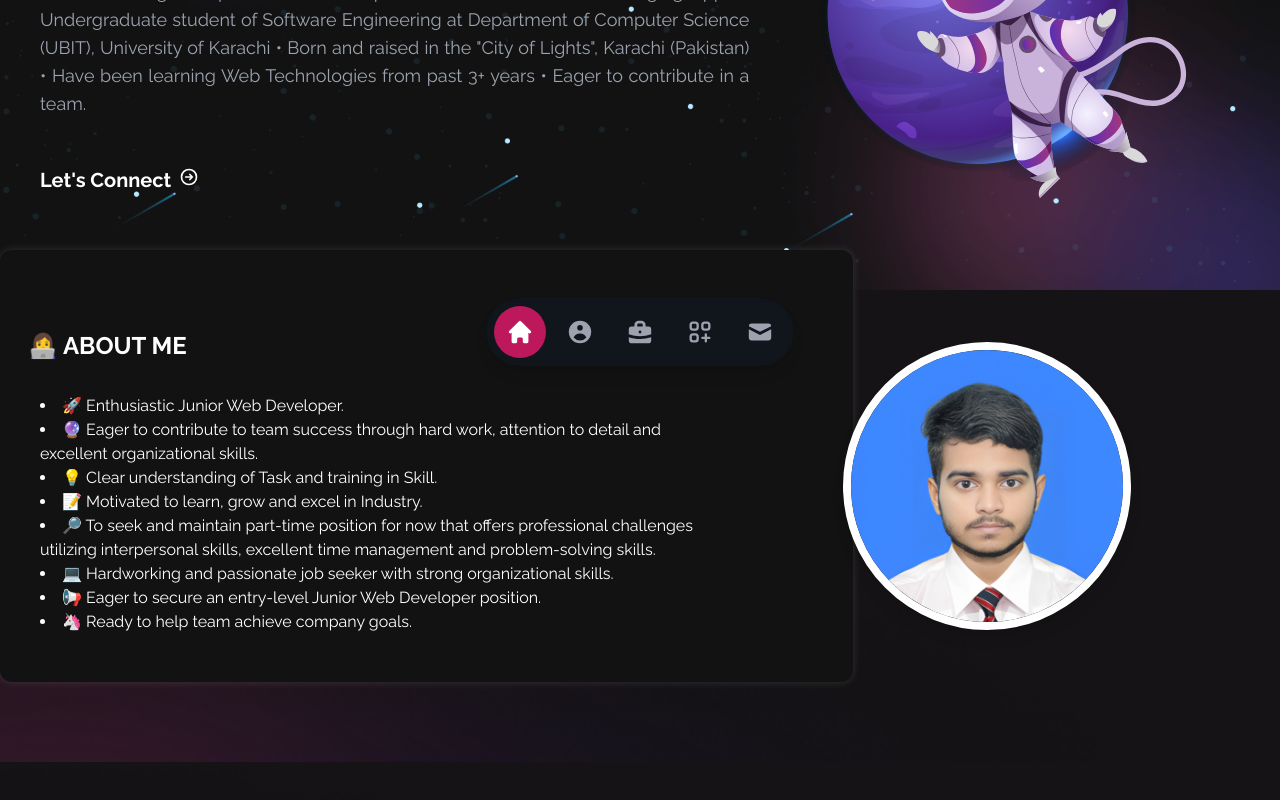
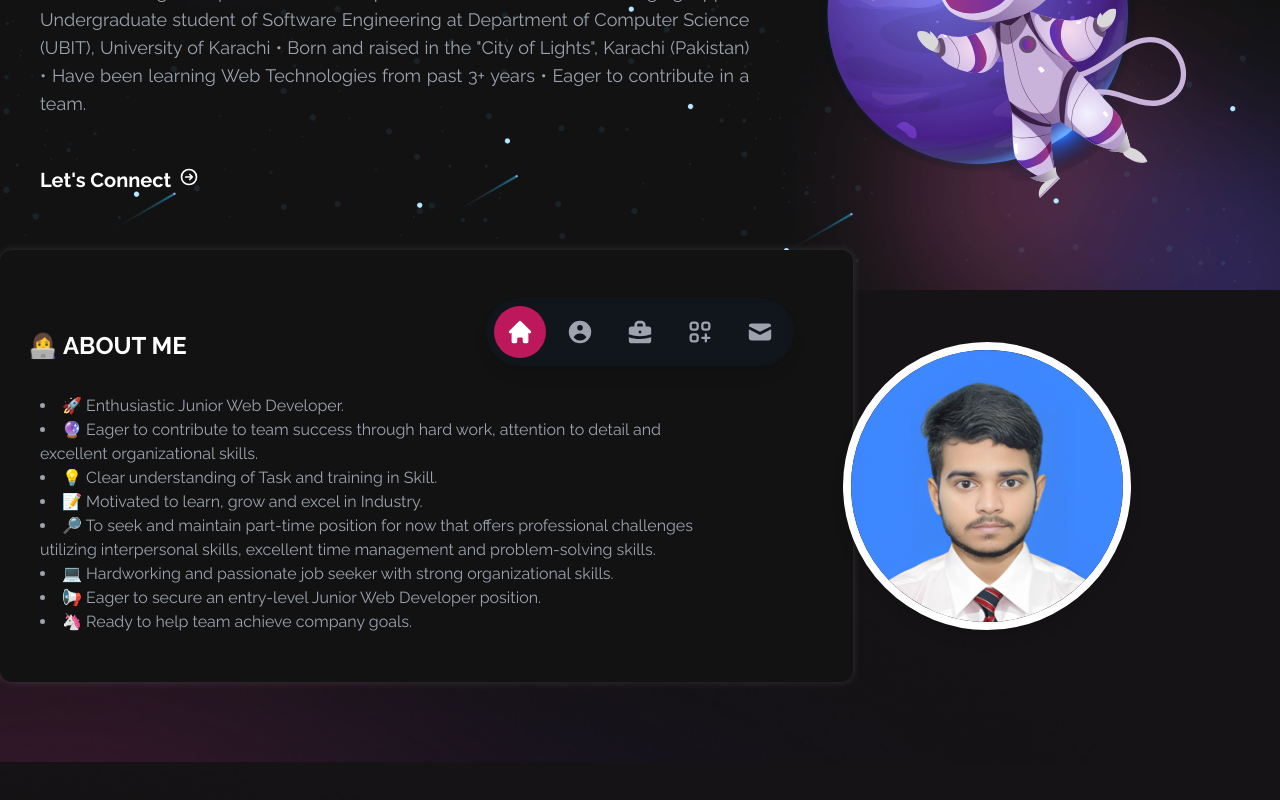
Before and after one commit to MdTehseenKhan/portfolio, a Next.js app: page / in a window 1280 px wide. Shown: the part 394-1194 px from the top of the page. Built offline with nearby package versions, Linux system fonts and the light colour scheme.

Commit message:
about list text color dimmed

```diff
--- a/styles/About.module.css
+++ b/styles/About.module.css
@@ -16,7 +16,7 @@
   @apply uppercase mb-8 text-2xl font-bold relative -ml-3;
 }
 .list {
-  @apply list-disc list-inside my-2 text-sm md:text-base;
+  @apply list-disc list-inside my-2 text-sm md:text-base text-gray-400;
 }
 
 .profilePic {
```
